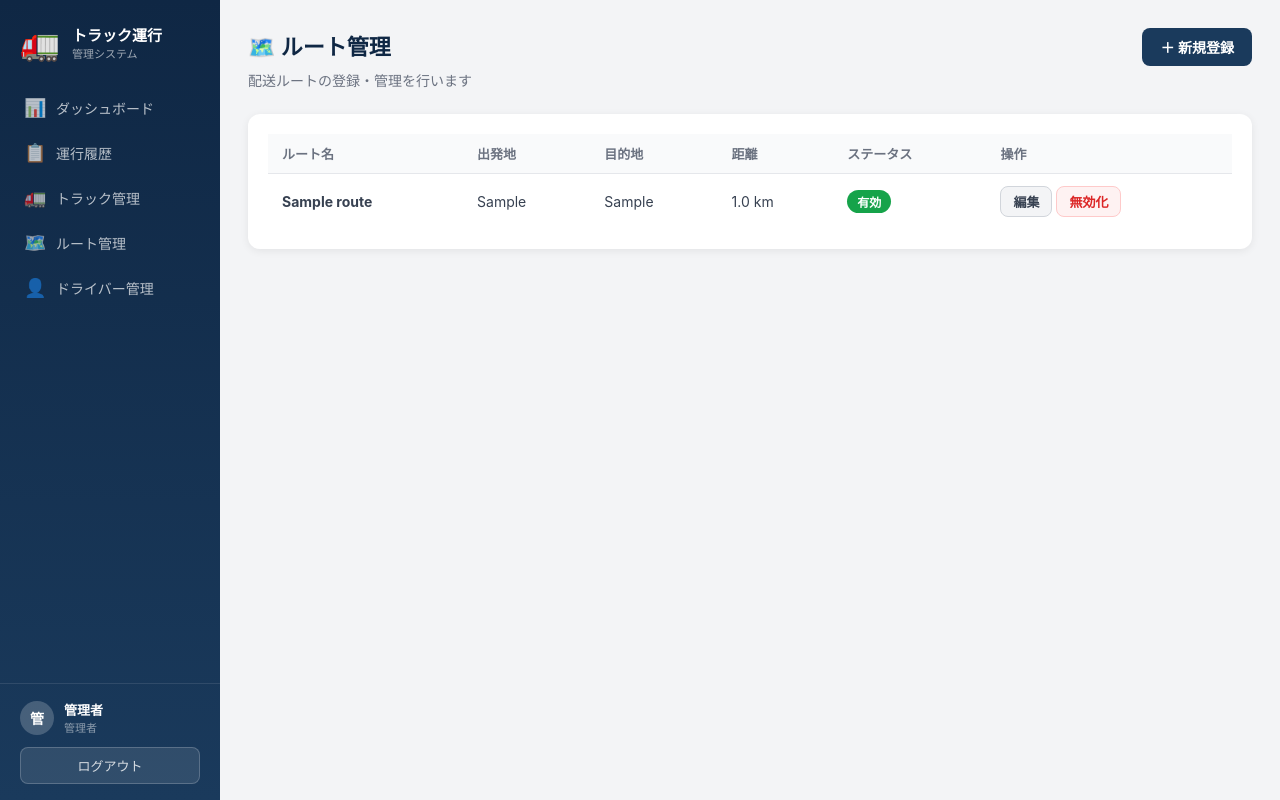
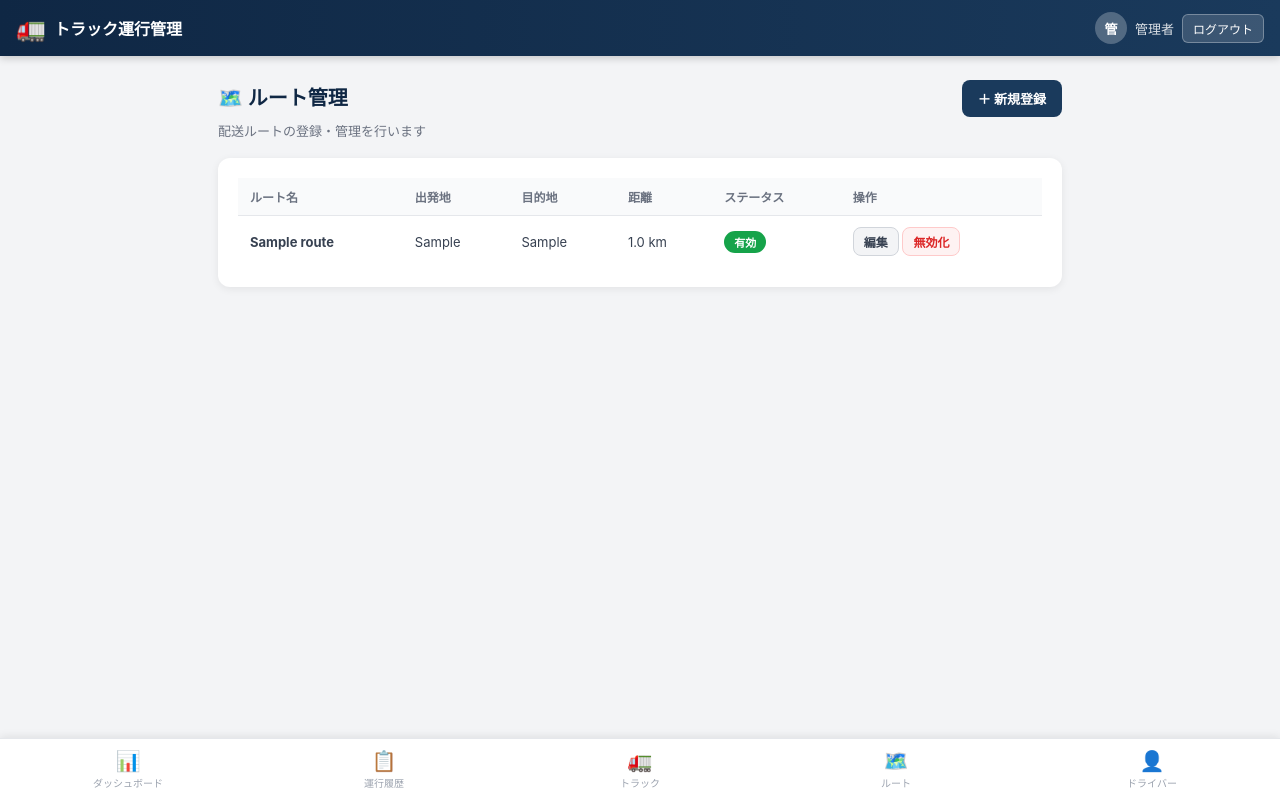
Before and after one commit to system-asayama/truck-operation-app, a Flask app: template flask_app/templates/admin/routes.html in a window 1280 px wide. Run offline with Flask 3, Linux system fonts and the light colour scheme; the template is opened without the code that fills it: values that come from a table or form of the project are taken from there, others are empty; tables that the repository leaves empty hold one stand-in row (values such as "Sample post").

Commit message:
fix: モバイル対応ナビゲーション（トップバー＋ボトムナビ）に変更

```diff
--- a/flask_app/templates/admin/base.html
+++ b/flask_app/templates/admin/base.html
@@ -9,82 +9,79 @@
     body { font-family: -apple-system, BlinkMacSystemFont, "Segoe UI", Roboto, Arial, sans-serif; background: #f3f4f6; color: #374151; }
     a { color: inherit; text-decoration: none; }
 
-    /* サイドバー */
-    .sidebar {
-      position: fixed; top: 0; left: 0; width: 220px; height: 100vh;
-      background: linear-gradient(180deg, #0f2744 0%, #1a3a5c 100%);
-      display: flex; flex-direction: column; z-index: 100;
+    /* トップヘッダー */
+    .topbar {
+      position: fixed; top: 0; left: 0; right: 0; height: 56px;
+      background: linear-gradient(90deg, #0f2744 0%, #1a3a5c 100%);
+      display: flex; align-items: center; justify-content: space-between;
+      padding: 0 16px; z-index: 200; box-shadow: 0 2px 8px rgba(0,0,0,0.2);
     }
-    .sidebar-header { padding: 24px 20px 16px; display: flex; align-items: center; gap: 12px; }
-    .sidebar-logo-icon { font-size: 32px; }
-    .sidebar-logo-title { font-size: 15px; font-weight: 700; color: #fff; line-height: 1.2; }
-    .sidebar-logo-sub { font-size: 11px; color: rgba(255,255,255,0.6); }
-    .sidebar-nav { flex: 1; padding: 8px 12px; display: flex; flex-direction: column; gap: 4px; }
-    .nav-item {
-      display: flex; align-items: center; gap: 10px;
-      padding: 10px 12px; border-radius: 8px;
-      color: rgba(255,255,255,0.7); font-size: 14px; font-weight: 500;
-      transition: all 0.2s;
+    .topbar-brand { display: flex; align-items: center; gap: 8px; }
+    .topbar-icon { font-size: 24px; }
+    .topbar-title { font-size: 16px; font-weight: 700; color: #fff; }
+    .topbar-user { display: flex; align-items: center; gap: 8px; }
+    .topbar-avatar {
+      width: 32px; height: 32px; border-radius: 50%;
+      background: rgba(255,255,255,0.25); color: #fff;
+      display: flex; align-items: center; justify-content: center;
+      font-size: 13px; font-weight: 700;
     }
-    .nav-item:hover, .nav-item.active { background: rgba(255,255,255,0.15); color: #fff; }
-    .nav-icon { font-size: 18px; width: 22px; text-align: center; }
-    .sidebar-footer { padding: 16px 20px; border-top: 1px solid rgba(255,255,255,0.1); }
-    .user-info { display: flex; align-items: center; gap: 10px; margin-bottom: 12px; }
-    .user-avatar {
-      width: 34px; height: 34px; border-radius: 50%;
-      background: rgba(255,255,255,0.2); color: #fff;
-      display: flex; align-items: center; justify-content: center;
-      font-size: 14px; font-weight: 700; flex-shrink: 0;
+    .topbar-username { font-size: 13px; color: rgba(255,255,255,0.85); display: none; }
+    .topbar-logout {
+      background: rgba(255,255,255,0.15); color: #fff;
+      border: 1px solid rgba(255,255,255,0.3); border-radius: 6px;
+      padding: 5px 10px; font-size: 12px; cursor: pointer; font-family: inherit;
     }
-    .user-name { font-size: 13px; font-weight: 600; color: #fff; }
-    .user-tenant { font-size: 11px; color: rgba(255,255,255,0.5); }
-    .logout-btn {
-      width: 100%; background: rgba(255,255,255,0.1); color: rgba(255,255,255,0.8);
-      border: 1px solid rgba(255,255,255,0.2); border-radius: 8px;
-      padding: 8px; font-size: 13px; cursor: pointer; font-family: inherit;
+
+    /* ボトムナビ */
+    .bottom-nav {
+      position: fixed; bottom: 0; left: 0; right: 0;
+      background: #fff; border-top: 1px solid #e5e7eb;
+      display: flex; z-index: 200;
+      box-shadow: 0 -2px 8px rgba(0,0,0,0.08);
     }
-    .logout-btn:hover { background: rgba(255,255,255,0.2); }
+    .bottom-nav a {
+      flex: 1; display: flex; flex-direction: column; align-items: center;
+      padding: 8px 4px 10px; font-size: 10px; color: #9ca3af;
+      border-top: 2px solid transparent; transition: all 0.15s;
+    }
+    .bottom-nav a.active { color: #1a3a5c; border-top-color: #1a3a5c; }
+    .bottom-nav a:hover { color: #1a3a5c; }
+    .bottom-nav .nav-icon { font-size: 20px; margin-bottom: 2px; }
 
     /* メインコンテンツ */
-    .main { margin-left: 220px; min-height: 100vh; }
-    .content { padding: 28px; max-width: 1100px; }
+    .main { padding-top: 56px; padding-bottom: 70px; min-height: 100vh; }
+    .content { padding: 16px; max-width: 900px; margin: 0 auto; }
 
     /* カード */
-    .card { background: #fff; border-radius: 12px; padding: 20px; box-shadow: 0 2px 8px rgba(0,0,0,0.07); margin-bottom: 20px; }
-    .card-title { font-size: 16px; font-weight: 700; color: #0f2744; margin-bottom: 16px; }
+    .card { background: #fff; border-radius: 12px; padding: 16px; box-shadow: 0 2px 8px rgba(0,0,0,0.07); margin-bottom: 16px; }
+    .card-title { font-size: 15px; font-weight: 700; color: #0f2744; margin-bottom: 14px; }
 
     /* テーブル */
-    .table-wrap { overflow-x: auto; }
-    table { width: 100%; border-collapse: collapse; }
+    .table-wrap { overflow-x: auto; -webkit-overflow-scrolling: touch; }
+    table { width: 100%; border-collapse: collapse; min-width: 500px; }
     thead tr { background: #f9fafb; }
-    th { padding: 10px 14px; text-align: left; font-size: 13px; font-weight: 600; color: #6b7280; border-bottom: 1px solid #e5e7eb; }
-    td { padding: 12px 14px; font-size: 14px; color: #374151; border-bottom: 1px solid #f3f4f6; }
+    th { padding: 10px 12px; text-align: left; font-size: 12px; font-weight: 600; color: #6b7280; border-bottom: 1px solid #e5e7eb; white-space: nowrap; }
+    td { padding: 11px 12px; font-size: 13px; color: #374151; border-bottom: 1px solid #f3f4f6; }
     tr:last-child td { border-bottom: none; }
 
     /* バッジ */
-    .badge { display: inline-block; padding: 3px 10px; border-radius: 20px; color: #fff; font-size: 12px; font-weight: 600; }
+    .badge { display: inline-block; padding: 3px 10px; border-radius: 20px; color: #fff; font-size: 11px; font-weight: 600; white-space: nowrap; }
 
     /* エラー */
-    .error-box { background: #fef2f2; border: 1px solid #fecaca; border-radius: 8px; padding: 12px 16px; color: #dc2626; font-size: 14px; margin-bottom: 16px; }
+    .error-box { background: #fef2f2; border: 1px solid #fecaca; border-radius: 8px; padding: 12px 14px; color: #dc2626; font-size: 13px; margin-bottom: 14px; }
 
     /* 空状態 */
-    .empty { text-align: center; padding: 40px; color: #9ca3af; font-size: 14px; }
+    .empty { text-align: center; padding: 32px; color: #9ca3af; font-size: 13px; }
 
     /* ページタイトル */
-    .page-title { font-size: 22px; font-weight: 700; color: #0f2744; margin-bottom: 4px; }
-    .page-subtitle { font-size: 14px; color: #6b7280; margin-bottom: 24px; }
+    .page-title { font-size: 20px; font-weight: 700; color: #0f2744; margin-bottom: 4px; }
+    .page-subtitle { font-size: 13px; color: #6b7280; margin-bottom: 18px; }
 
-    /* フォーム */
-    .form-row { display: flex; gap: 16px; flex-wrap: wrap; align-items: flex-end; }
-    .form-group { display: flex; flex-direction: column; gap: 6px; }
-    .form-label { font-size: 12px; font-weight: 600; color: #6b7280; }
-    select, input[type="text"], input[type="password"] {
-      padding: 8px 12px; border: 1.5px solid #d1d5db; border-radius: 8px;
-      font-size: 14px; background: #fff; font-family: inherit;
-    }
+    /* ボタン */
     .btn {
-      padding: 9px 18px; border-radius: 8px; font-size: 14px; font-weight: 600;
-      cursor: pointer; border: none; font-family: inherit;
+      padding: 9px 16px; border-radius: 8px; font-size: 13px; font-weight: 600;
+      cursor: pointer; border: none; font-family: inherit; display: inline-block;
     }
     .btn-primary { background: #1a3a5c; color: #fff; }
     .btn-primary:hover { background: #0f2744; }
@@ -92,13 +89,15 @@
     .btn-secondary:hover { background: #e5e7eb; }
     .btn-danger { background: #fef2f2; color: #dc2626; border: 1.5px solid #fecaca; }
     .btn-danger:hover { background: #fee2e2; }
-    .btn-sm { padding: 5px 12px; font-size: 13px; }
+    .btn-sm { padding: 5px 10px; font-size: 12px; }
+
     /* フラッシュメッセージ */
-    .flash-success { background: #f0fdf4; border: 1px solid #bbf7d0; border-radius: 8px; padding: 10px 16px; color: #16a34a; font-size: 14px; margin-bottom: 16px; }
-    .flash-error { background: #fef2f2; border: 1px solid #fecaca; border-radius: 8px; padding: 10px 16px; color: #dc2626; font-size: 14px; margin-bottom: 16px; }
-    /* フォーム（詳細） */
-    .form-card { background: #fff; border-radius: 12px; padding: 28px; box-shadow: 0 2px 8px rgba(0,0,0,0.07); max-width: 600px; }
-    .form-field { margin-bottom: 18px; }
+    .flash-success { background: #f0fdf4; border: 1px solid #bbf7d0; border-radius: 8px; padding: 10px 14px; color: #16a34a; font-size: 13px; margin-bottom: 14px; }
+    .flash-error { background: #fef2f2; border: 1px solid #fecaca; border-radius: 8px; padding: 10px 14px; color: #dc2626; font-size: 13px; margin-bottom: 14px; }
+
+    /* フォーム */
+    .form-card { background: #fff; border-radius: 12px; padding: 20px; box-shadow: 0 2px 8px rgba(0,0,0,0.07); }
+    .form-field { margin-bottom: 16px; }
     .form-field label { display: block; font-size: 13px; font-weight: 600; color: #374151; margin-bottom: 6px; }
     .form-field input[type=text], .form-field input[type=password], .form-field input[type=number], .form-field textarea, .form-field select {
       width: 100%; padding: 10px 12px; border: 1.5px solid #d1d5db; border-radius: 8px;
@@ -106,54 +105,34 @@
     }
     .form-field textarea { resize: vertical; min-height: 80px; }
     .form-field input:focus, .form-field textarea:focus, .form-field select:focus { outline: none; border-color: #1a3a5c; }
-    .form-actions { display: flex; gap: 12px; margin-top: 24px; }
+    .form-actions { display: flex; gap: 10px; margin-top: 20px; flex-wrap: wrap; }
     .required { color: #dc2626; }
 
-    @media (max-width: 768px) {
-      .sidebar { transform: translateX(-100%); }
-      .main { margin-left: 0; }
+    /* デスクトップ対応 */
+    @media (min-width: 769px) {
+      .topbar-username { display: block; }
+      .content { padding: 24px 28px; }
+      .card { padding: 20px; }
     }
   </style>
   {% block extra_style %}{% endblock %}
 </head>
 <body>
 {% block body %}
-<div class="sidebar">
-  <div class="sidebar-header">
-    <span class="sidebar-logo-icon">🚛</span>
-    <div>
-      <div class="sidebar-logo-title">トラック運行</div>
-      <div class="sidebar-logo-sub">管理システム</div>
-    </div>
+<!-- トップバー -->
+<header class="topbar">
+  <div class="topbar-brand">
+    <span class="topbar-icon">🚛</span>
+    <span class="topbar-title">トラック運行管理</span>
   </div>
-  <nav class="sidebar-nav">
-    <a href="{{ url_for('dashboard') }}" class="nav-item {% if request.endpoint == 'dashboard' %}active{% endif %}">
-      <span class="nav-icon">📊</span> ダッシュボード
-    </a>
-    <a href="{{ url_for('history') }}" class="nav-item {% if request.endpoint == 'history' %}active{% endif %}">
-      <span class="nav-icon">📋</span> 運行履歴
-    </a>
-    <a href="{{ url_for('trucks') }}" class="nav-item {% if request.endpoint == 'trucks' %}active{% endif %}">
-      <span class="nav-icon">🚛</span> トラック管理
-    </a>
-    <a href="{{ url_for('routes') }}" class="nav-item {% if request.endpoint in ['routes','route_new','route_edit'] %}active{% endif %}">
-      <span class="nav-icon">🗺️</span> ルート管理
-    </a>
-    <a href="{{ url_for('drivers') }}" class="nav-item {% if request.endpoint in ['drivers','driver_new','driver_edit'] %}active{% endif %}">
-      <span class="nav-icon">👤</span> ドライバー管理
-    </a>
-  </nav>
-  <div class="sidebar-footer">
-    <div class="user-info">
-      <div class="user-avatar">{{ session.get('staff_name', '管')[:1] }}</div>
-      <div>
-        <div class="user-name">{{ session.get('staff_name', '管理者') }}</div>
-        <div class="user-tenant">管理者</div>
-      </div>
-    </div>
-    <a href="{{ url_for('logout') }}"><button class="logout-btn">ログアウト</button></a>
+  <div class="topbar-user">
+    <div class="topbar-avatar">{{ session.get('staff_name', '管')[:1] }}</div>
+    <span class="topbar-username">{{ session.get('staff_name', '管理者') }}</span>
+    <a href="{{ url_for('logout') }}"><button class="topbar-logout">ログアウト</button></a>
   </div>
-</div>
+</header>
+
+<!-- メインコンテンツ -->
 <div class="main">
   <div class="content">
     {% with messages = get_flashed_messages(with_categories=true) %}
@@ -164,6 +143,25 @@
     {% block content %}{% endblock %}
   </div>
 </div>
+
+<!-- ボトムナビゲーション -->
+<nav class="bottom-nav">
+  <a href="{{ url_for('dashboard') }}" class="{% if request.endpoint == 'dashboard' %}active{% endif %}">
+    <span class="nav-icon">📊</span>ダッシュボード
+  </a>
+  <a href="{{ url_for('history') }}" class="{% if request.endpoint == 'history' %}active{% endif %}">
+    <span class="nav-icon">📋</span>運行履歴
+  </a>
+  <a href="{{ url_for('trucks') }}" class="{% if request.endpoint in ['trucks','truck_new','truck_edit'] %}active{% endif %}">
+    <span class="nav-icon">🚛</span>トラック
+  </a>
+  <a href="{{ url_for('routes') }}" class="{% if request.endpoint in ['routes','route_new','route_edit'] %}active{% endif %}">
+    <span class="nav-icon">🗺️</span>ルート
+  </a>
+  <a href="{{ url_for('drivers') }}" class="{% if request.endpoint in ['drivers','driver_new','driver_edit'] %}active{% endif %}">
+    <span class="nav-icon">👤</span>ドライバー
+  </a>
+</nav>
 {% endblock %}
 </body>
 </html>
```
